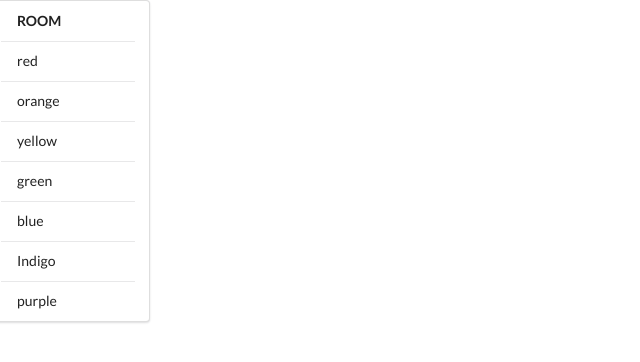
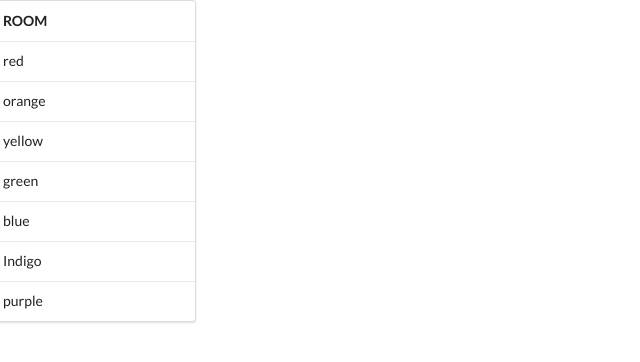
Before and after one commit to IoTtalk/music-keyboard, a website: page webapp/html/index.html in a window 1280 px wide. Shown: the whole page, without its empty margins (0-640 px from the left). Drawn offline with Linux system fonts and the light colour scheme; no server answers.

Commit message:
make it better

```diff
--- a/webapp/html/index.html
+++ b/webapp/html/index.html
@@ -62,7 +62,7 @@
   </head>
   <div class="ui grid">
     <div class="row">
-        <div class="ui vertical menu two wide column">
+        <div class="ui vertical menu">
           <div class="header item">ROOM</div>
             <a class="item">
               red
```
